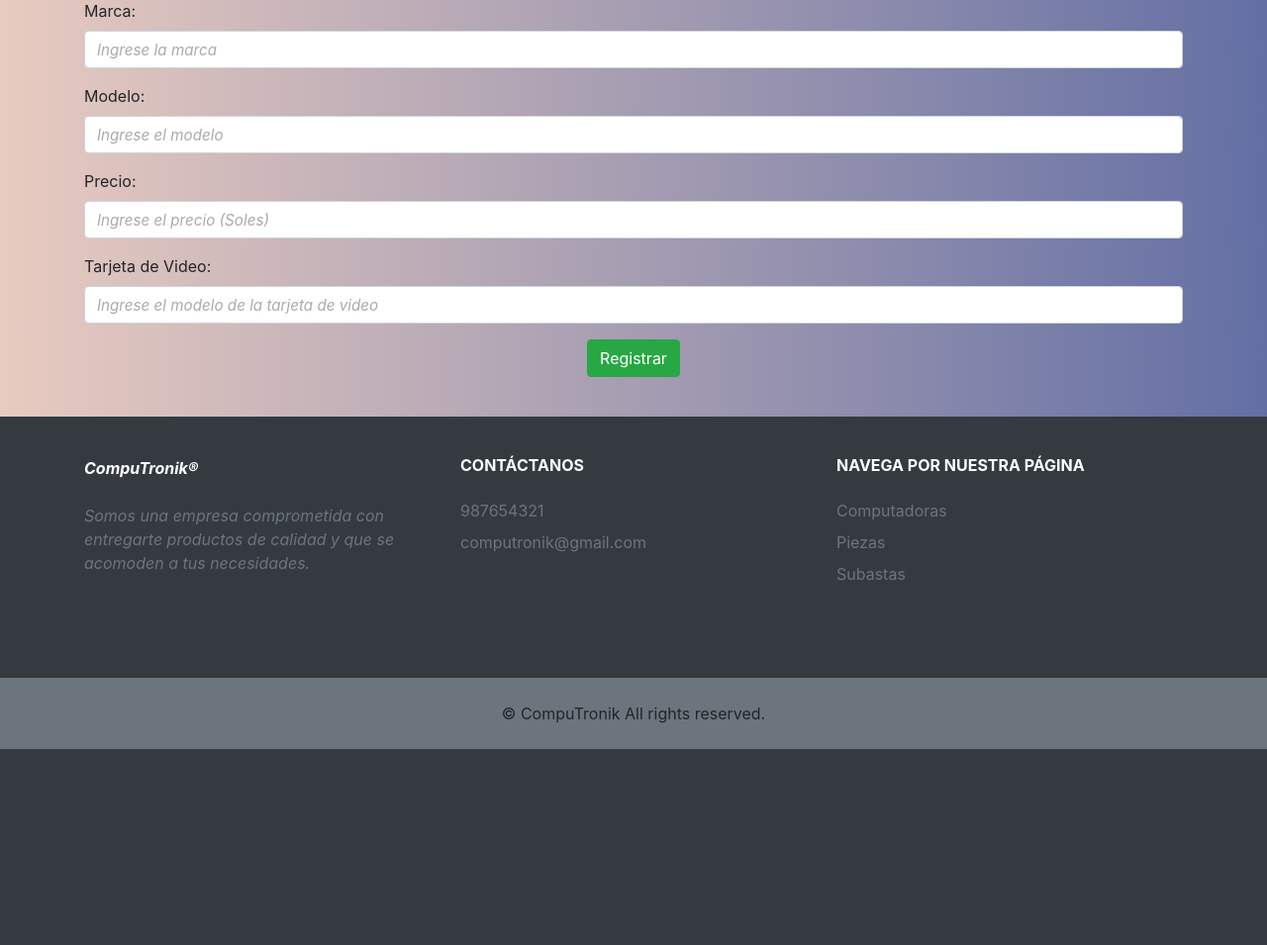
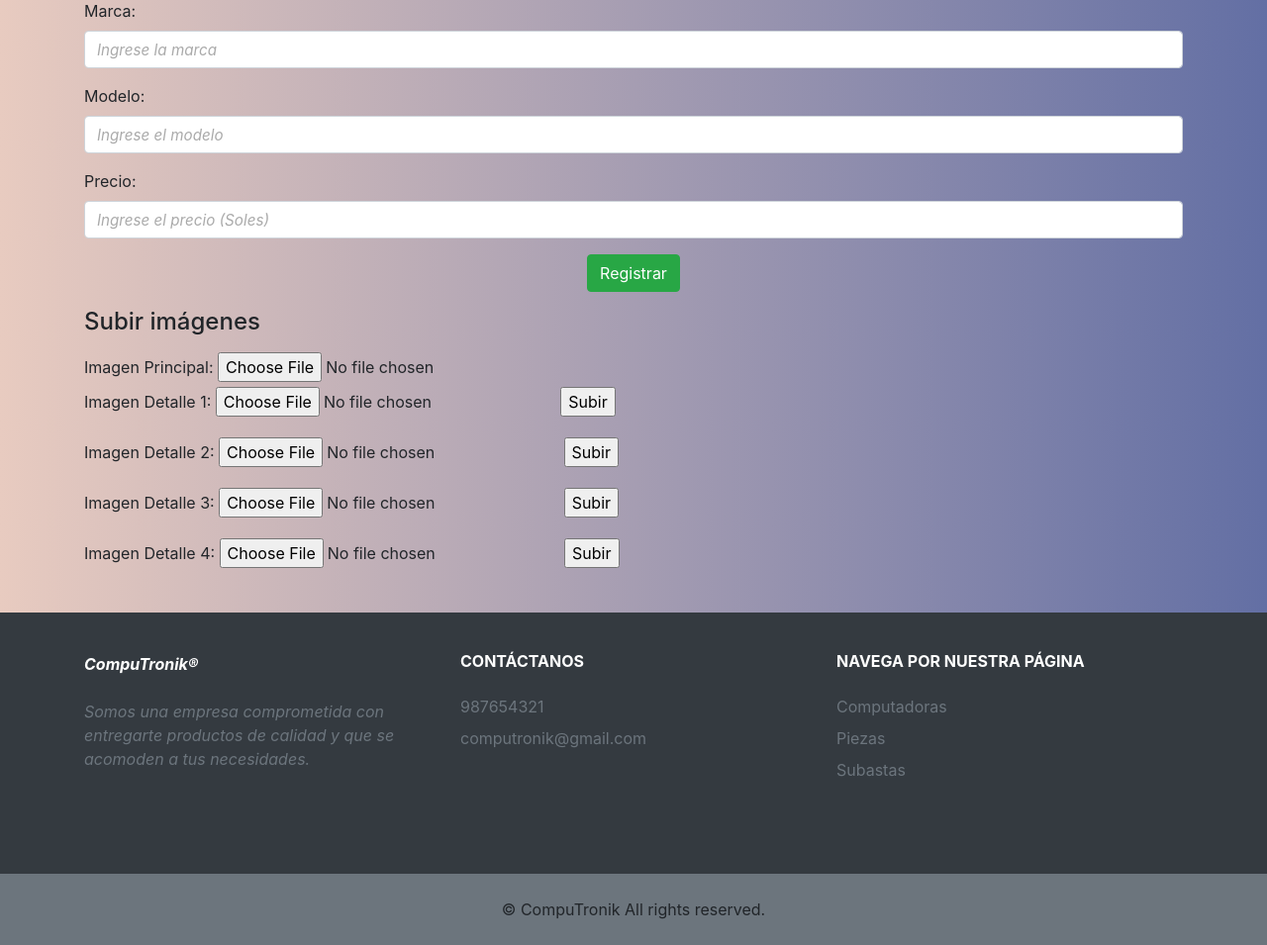
Before and after one commit to ludapazs/PROYECTO_FINAL_WEB, a PHP site: page /registrarPlaca.html in a window 1280 px wide. Shown: the part 147-1102 px from the top of the page at 99% size. Before the commit the page ends 904 px from the top, so only its background shows below. Run offline with PHP 8.4, Linux system fonts and the light colour scheme.

Commit message:
Subida de imagenes EXITOSA

```diff
--- a/envioplaca.js
+++ b/envioplaca.js
@@ -5,9 +5,9 @@ function enviar(){
 
 
 	$.ajax({
-        url: 'registrarLaptop.php',
+        url: 'registrarplaca.php',
         type: 'post',
-        data: {"jsnom":nombre,"jsmdl":modelo, "jsprc":precio, "jsimgp":imgp, "jsimg2":img2, "jsimg3":img3, "jsimg4":img4,"jsimg5":img5},
+        data: {"jsnom":nombre,"jsmdl":modelo, "jsprc":precio},
         success: function( data ){
 			console.log(data);
 			if(data==1){
--- a/registrarPlaca.html
+++ b/registrarPlaca.html
@@ -54,13 +54,34 @@
                 <label for="precio">Precio:</label>
                 <input type="number" name="precio" id="precio" class="form-control" placeholder="Ingrese el precio (Soles)">
         </div>
-        <div class="form-group">
-            <label for="video">Tarjeta de Video:</label>
-            <input type="text" name="video" id="video" class="form-control" placeholder="Ingrese el modelo de la tarjeta de video">
-    </div>
+
         <div class="form-group text-center">
             <input type="button" value="Registrar" class="btn btn-success" onclick="enviar();">
         </div>
+
+    </form>
+    <h4 class="text-left">Subir imágenes</h4>
+    <form action="subirimagen.php" enctype="multipart/form-data" method="post" class="my-3">
+      <label for="imagenp">Imagen Principal:</label>
+      <input id="imagenp" name="imagenp" size="30" type="file"> <br>
+      <label for="imagend1">Imagen Detalle 1:</label>
+      <input id="imagend1" name="imagend1" size="30" type="file">
+      <input type="submit" value="Subir">
+    </form>
+    <form action="subirimagen.php" enctype="multipart/form-data" method="post" class="my-3">
+      <label for="imagend2">Imagen Detalle 2:</label>
+      <input id="imagend2" name="imagend2" size="30" type="file">
+      <input type="submit" value="Subir">
+    </form>
+    <form action="subirimagen.php" enctype="multipart/form-data" method="post" class="my-3">
+      <label for="imagend3">Imagen Detalle 3:</label>
+      <input id="imagend3" name="imagend3" size="30" type="file">
+      <input type="submit" value="Subir">
+    </form>
+    <form action="subirimagen.php" enctype="multipart/form-data" method="post" class="my-3">
+      <label for="imagend4">Imagen Detalle 4:</label>
+      <input id="imagend4" name="imagend4" size="30" type="file">
+      <input type="submit" value="Subir">
     </form>
 </div>
 
```
Also changed, not shown: registrarplaca.php (+1 -6 lines), subirimagen.php (added, +73 -0 lines), placad1.jpg (added).
